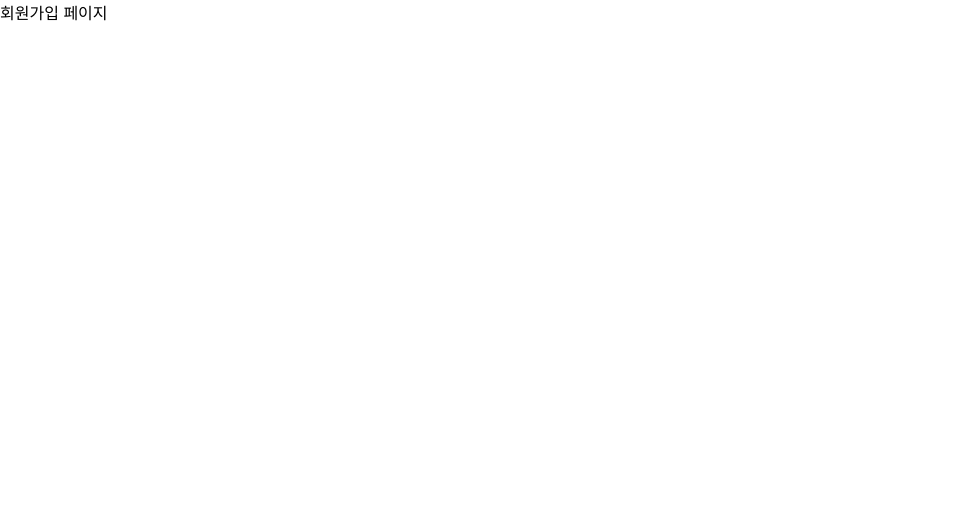
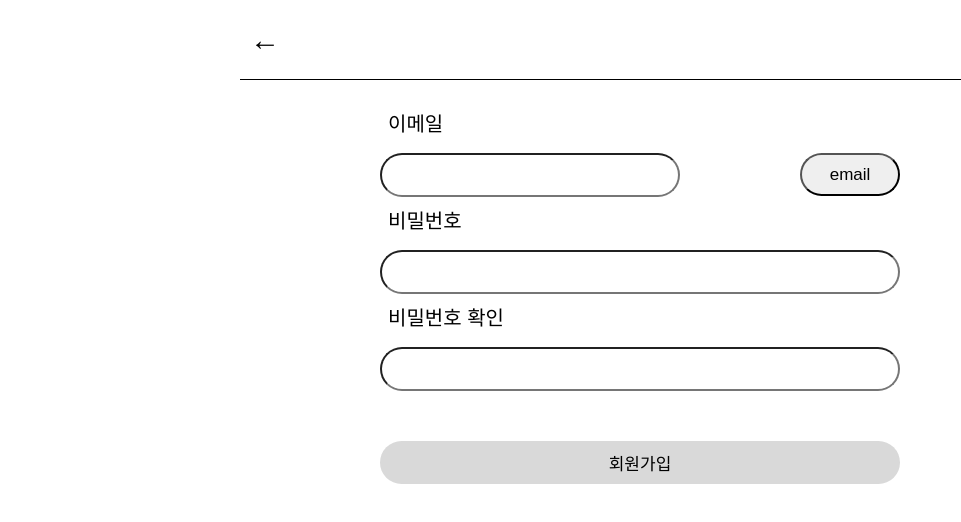
Before and after one commit to HelloSJ00/barrierFree-client, a Next.js app: page /signup in a window 1280 px wide. Shown: the top 522 px of the page, without its empty margins (0-961 px from the left). Built offline with nearby package versions, Linux system fonts and the light colour scheme.

Commit message:
add signupForm

```diff
--- /dev/null
+++ b/app/(beforeLogin)/_components/SignupForm.jsx
@@ -0,0 +1,80 @@
+"use client";
+import React, { useState } from "react";
+import styles from "./signupForm.module.css";
+
+const SignupForm = () => {
+  const [email, setEmail] = useState("");
+  const [password, setPassword] = useState("");
+  const [passwordConfirm, setPasswordConfirm] = useState("");
+
+  const onChangeEmail = (e) => {
+    setEmail(e.target.value);
+  };
+  const onChangePassword = (e) => {
+    setPassword(e.target.value);
+  };
+  const onChangePasswordConfirm = (e) => {
+    setPasswordConfirm(e.target.value);
+  };
+
+  const onSubmit = () => {};
+  return (
+    <div className={styles.formContainer}>
+      <form onSubmit={onSubmit} className={styles.signupForm}>
+        <div className={styles.inputDiv}>
+          <label className={styles.inputLabel} htmlFor="email">
+            이메일
+          </label>
+          <div className={styles.inputEmailDiv}>
+            <input
+              id="email"
+              className={styles.inputEmail}
+              value={email}
+              onChange={onChangeEmail}
+              type="text"
+              placeholder=""
+            />
+            <button className={styles.duplicateButton}>email</button>
+          </div>
+        </div>
+        <div className={styles.inputDiv}>
+          <label className={styles.inputLabel} htmlFor="password">
+            비밀번호
+          </label>
+          <input
+            id="password"
+            className={styles.input}
+            value={password}
+            onChange={onChangePassword}
+            type="password"
+            placeholder=""
+          />
+        </div>
+        <div className={styles.inputDiv}>
+          <label className={styles.inputLabel} htmlFor="password">
+            비밀번호 확인
+          </label>
+          <input
+            id="passwordConfirm"
+            className={styles.input}
+            value={passwordConfirm}
+            onChange={onChangePasswordConfirm}
+            type="password"
+            placeholder=""
+          />
+        </div>
+        {/* <div className={styles.message}>{message}</div> */}
+        <div className={styles.signupFooter}>
+          <button
+            className={styles.actionButton}
+            disabled={!email && !password && !passwordConfirm}
+          >
+            회원가입
+          </button>
+        </div>
+      </form>
+    </div>
+  );
+};
+
+export default SignupForm;
--- /dev/null
+++ b/app/(beforeLogin)/_components/signupForm.module.css
@@ -0,0 +1,78 @@
+.formContainer {
+  top: 100px;
+  width: 700px;
+  display: flex;
+  position: relative;
+  top: 100px;
+  justify-content: center;
+}
+
+.signupForm {
+  flex: 1;
+  width: 100%;
+  display: flex;
+  flex-direction: column;
+  align-items: center;
+}
+
+.inputDiv {
+  display: flex;
+  flex-direction: column;
+  position: relative;
+  width: 520px;
+}
+
+.inputEmailDiv {
+  width: 100%;
+  display: flex;
+  flex-direction: row;
+  justify-content: space-between;
+}
+.inputEmail {
+  width: 300px;
+  border-radius: 50px;
+  font-size: 17px;
+  margin-top: 16px;
+  padding: 12px 8px 8px;
+}
+.duplicateButton {
+  width: 100px;
+  font-size: 17px;
+  border-radius: 50px;
+  margin-top: 16px;
+  height: 43px;
+}
+.input {
+  /* border: none; */
+  border-radius: 50px;
+  font-size: 17px;
+  margin-top: 16px;
+  padding: 12px 8px 8px;
+}
+.inputLabel {
+  width: 100%;
+  display: inline-block;
+  top: 0;
+  border-radius: 4px;
+  font-size: 20px;
+  padding: 8px 8px 0;
+}
+.signupFooter {
+  margin: 50px 0px;
+  width: 100%;
+  display: flex;
+  justify-content: center;
+}
+.actionButton {
+  width: 520px;
+  height: 43px;
+  border-radius: 50px;
+  border: none;
+  color: black;
+  font-size: 17px;
+  background-color: #d9d9d9;
+}
+
+.actionButton:hover {
+  background-color: #888888;
+}
--- a/app/(beforeLogin)/layout.module.css
+++ b/app/(beforeLogin)/layout.module.css
@@ -5,3 +5,9 @@
   width: 100dvw;
   height: 100dvh;
 }
+
+.header {
+  display: flex;
+  position: fixed;
+  width: 800px;
+}
--- /dev/null
+++ b/app/(beforeLogin)/signup/layout.jsx
@@ -0,0 +1,23 @@
+"use client";
+import React from "react";
+import styles from "./layout.module.css";
+import { useRouter } from "next/navigation";
+
+const Layout = ({ children }) => {
+  const router = useRouter();
+  const onClickBack = () => {
+    router.back();
+  };
+  return (
+    <div className={styles.container}>
+      <div className={styles.header}>
+        <button onClick={onClickBack} className={styles.backButton}>
+          ←
+        </button>
+      </div>
+      {children}
+    </div>
+  );
+};
+
+export default Layout;
--- /dev/null
+++ b/app/(beforeLogin)/signup/layout.module.css
@@ -0,0 +1,30 @@
+.container {
+  width: 100dvw;
+  height: 100dvh;
+  display: flex;
+  justify-content: center;
+}
+
+.header {
+  background-color: white;
+  width: 800px;
+  height: 80px;
+  display: flex;
+  align-items: center;
+  justify-content: flex-start;
+  position: fixed;
+  border-bottom: solid black 1px;
+  z-index: 2;
+}
+.backButton {
+  width: 50px;
+  height: 50px;
+  background-color: white;
+  border: none;
+  font-size: 30px;
+}
+
+.backButton:hover {
+  background-color: #d9d9d9;
+  border-radius: 15px;
+}
--- a/app/(beforeLogin)/signup/page.jsx
+++ b/app/(beforeLogin)/signup/page.jsx
@@ -1,12 +1,13 @@
 import React from "react";
 import styles from "./page.module.css";
+import SignupForm from "../_components/SignupForm";
 
-const page = () => {
+const Signup = () => {
   return (
     <main className={styles.container}>
-      <div>회원가입 페이지</div>
+      <SignupForm />
     </main>
   );
 };
 
-export default page;
+export default Signup;
--- a/app/(beforeLogin)/signup/page.module.css
+++ b/app/(beforeLogin)/signup/page.module.css
@@ -2,4 +2,5 @@
   width: 100dvw;
   height: 100dvh;
   display: flex;
+  justify-content: center;
 }
```
